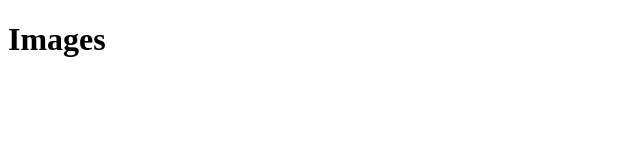
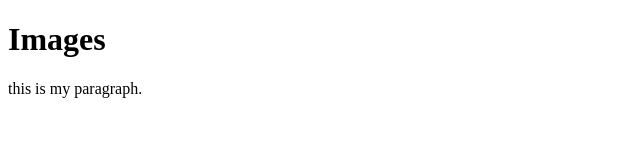
Before and after one commit to ashick-akonjee/bootstrap-module8.4, a plain HTML site: page index.html in a window 1280 px wide. Shown: the whole page, without its empty margins (0-640 px from the left). Drawn offline with Linux system fonts and the light colour scheme.

Commit message:
this the the test commit

```diff
--- a/index.html
+++ b/index.html
@@ -7,5 +7,6 @@
 </head>
 <body>
     <h1>Images</h1>
+    <p>this is my paragraph.</p>
 </body>
 </html>
```
